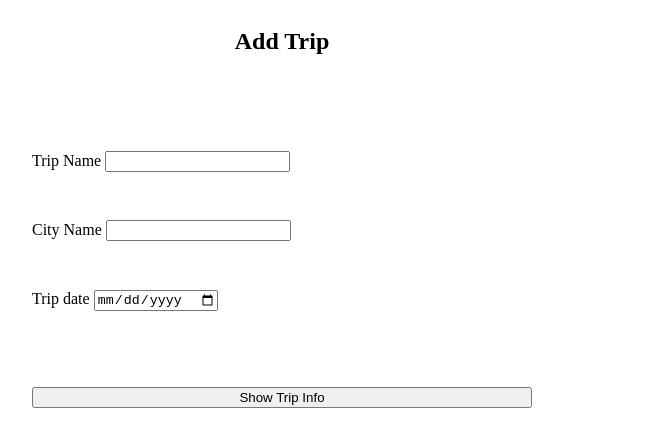
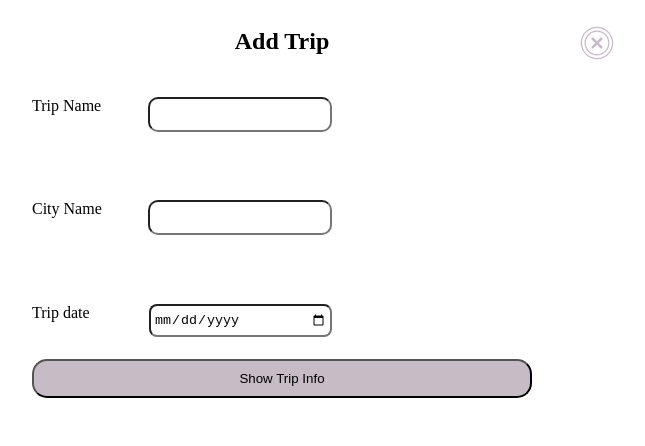
Before and after one commit to ManarSholi/Fend-Capstone-Travel-App, a website built with webpack: page src/client/views/add-trip.html in a window 1280 px wide. Shown: the whole page, without its empty margins (358-1003 px from the left). Built offline with nearby package versions, Linux system fonts and the light colour scheme; no server answers.

Commit message:
Add close button, clean code, edit style

```diff
--- a/src/client/index.js
+++ b/src/client/index.js
@@ -17,6 +17,7 @@ async function addTrip() {
 
         addTravelInfoListener();
         loadDatePicker();
+        closeInfoSection();
     }).catch((error) => {
         console.log('Error in trip.');
     });
@@ -47,6 +48,16 @@ function addTravelInfoListener() {
         travelInfoButton.addEventListener('click', (e) => getTravelInfo(e));
     } else {
         console.log('Travel Info Button Not Work!');
+    }
+}
+
+function closeInfoSection() {
+    const closeSvg = document.getElementById('close');
+    if (closeSvg) {
+        closeSvg.addEventListener('click', (e) => {
+            const addFormSection = document.getElementById('add-form-section');
+            addFormSection.style.display = 'none';
+        });
     }
 }
 
--- a/src/client/js/show-trips.js
+++ b/src/client/js/show-trips.js
@@ -47,11 +47,8 @@ const getTravelInfo = async (event) => {
             throw new Error('No data available.');
         }
 
-        console.log("weather: ", weather);
-
         const weatherDesc = weather ? weather.weather.description : '';
 
-        console.log('weatherDesc: ', weatherDesc);
         return getPixabay(`${serverURL}/get-pixabay`, {'city': city + ' ' + weatherDesc, 'country': countryName + ' ' + weatherDesc});
     })
     .then(() => {
@@ -111,20 +108,15 @@ const getPixabay = async (url, data) => {
 }
 
 const updateUI = async (event) => {
-    console.log('hello: ', event.type);
     return fetch(`${serverURL}/data`)
     .then((response) => {
         if (!response.ok) {
             throw new Error('Unable to fetch UI data.');
         }
 
-        console.log("up ui: ", response);
-
         return response.json();
     })
     .then((data) => {
-        console.log("up ui data: ", data);
-
         const res = data.data;
         if (event.type === 'load') {
             const elements = document.getElementsByClassName('trips-div');
@@ -177,6 +169,7 @@ const updateUI = async (event) => {
                 }
                 console.log(datetime);
                 img.src = pixabay.webformatURL;
+                tripName = '<div class="t-title">' + tripName.charAt(0).toUpperCase() + tripName.slice(1) + '</div>';
                 title.innerHTML = tripName + '<br> My trip to: ' + (geo ? (geo.name + ', ' + geo.countryName)  : geo.countryName) + '<br>Departing: ' + (weather ? weather.datetime : '');
                 weatherInfo.innerHTML = weather ? ('Typical weather for then is: <br>' + 'High: ' + weather.high_temp + ', Low: ' + weather.low_temp) : '';
                 state.innerHTML = weather ? (weather.weather.description) : '';
--- a/src/client/styles/style.scss
+++ b/src/client/styles/style.scss
@@ -1,6 +1,18 @@
 .data-section {
     display: flex;
     justify-content: center;
+    border: 2px solid purple;
+    border-radius: 35px;
+}
+
+.add-form-section {
+    display: flex;
+    justify-content: center;
+    min-width: 700px;
+    max-width: 700px;
+    min-height: 250px;
+    max-height: 250px;
+    position: relative;
 }
 
 .add-trip {
@@ -10,7 +22,7 @@
     max-width: 500px;
     justify-content: space-between;
     min-height: 50vh;
-    max-height: 50vh;
+    max-height: 100%;
 }
 
 .add-trip h1 {
@@ -21,8 +33,30 @@
     display: flex;
     flex-direction: column;
     justify-content: space-between;
-    min-height: 20vh;
-    max-height: 20vh;
+    min-height: 30vh;
+    max-height: 30vh;
+    min-width: 300px;
+    max-width: 300px;
+
+}
+
+.form div {
+    display: flex;
+    justify-content: space-between;
+}
+
+#trip-name, #city {
+    width: 170px;
+    height: 21px;
+    border-radius: 10px;
+    padding: 5px;
+}
+
+#date {
+    width: 173px;
+    height: 23px;
+    border-radius: 8px;
+    padding: 3px;
 }
 
 main {
@@ -39,7 +73,7 @@ main {
     border: 2px solid purple;
     border-radius: 35px;
     display: flex;
-    padding: 20px;
+    padding: 0;
     gap: 20px;
 }
 
@@ -47,6 +81,9 @@ main {
     width: 50%;
     height: 55vh;
     border-radius: 35px;
+    margin-top: 20px;
+    margin-left: 20px;
+    margin-bottom: 20px;
 }
 
 #result-section {
@@ -64,9 +101,51 @@ main {
     padding-left: 20px;
     width: 50%;
     border-radius: 35px;
+    margin-top: 20px;
+    margin-right: 20px;
+    margin-bottom: 20px;
 }
 
 .trip-title {
     text-align: start;
     width: fit-content;
 }
+
+.add-section {
+    width: 25vw;
+    display: flex;
+    flex-direction: row;
+    justify-content: space-between;
+}
+
+#add-trip {
+    border-radius: 15px;
+    background-color: #c6bcc6;
+    padding: 10px;
+}
+
+#delete-all-trips {
+    border-radius: 15px;
+    background-color: #c6bcc6;
+    padding: 10px;
+}
+
+.t-title {
+    text-align: center;
+}
+
+#close {
+    top: 15px;
+    right: 15px;
+    position: absolute;
+    width: 40px;
+    height: 40px;
+    cursor: pointer;
+}
+
+#travel-info {
+    border-radius: 15px;
+    background-color: #c6bcc6;
+    padding: 10px;
+    margin-bottom: 10px;
+}
--- a/src/client/views/add-trip.html
+++ b/src/client/views/add-trip.html
@@ -14,7 +14,23 @@
 
             </header>
             <main>
-                <section class="data-section">
+                <section class="add-form-section" id="add-form-section">
+                    <svg id="close" xmlns="http://www.w3.org/2000/svg" viewBox="0 0 64 64" width="40px" height="40px">
+                        <linearGradient id="NHD9gZdQDJj0HA67oC7KMa" x1="32" x2="32" y1="5" y2="59.134" gradientUnits="userSpaceOnUse" spreadMethod="reflect">
+                            <stop offset="0" stop-color="#1a6dff"/><stop offset="1" stop-color="#c822ff"/>
+                        </linearGradient>
+                        <path fill="#c6bcc6" d="M32,58C17.663,58,6,46.337,6,32S17.663,6,32,6s26,11.663,26,26S46.337,58,32,58z M32,8 C18.767,8,8,18.767,8,32s10.767,24,24,24s24-10.767,24-24S45.233,8,32,8z"/>
+                        <linearGradient id="NHD9gZdQDJj0HA67oC7KMb" x1="32" x2="32" y1="5" y2="59.134" gradientUnits="userSpaceOnUse" spreadMethod="reflect">
+                            <stop offset="0" stop-color="#1a6dff"/>
+                            <stop offset="1" stop-color="#c822ff"/>
+                        </linearGradient>
+                        <path fill="#c6bcc6" d="M32,52c-11.028,0-20-8.972-20-20s8.972-20,20-20s20,8.972,20,20S43.028,52,32,52z M32,14 c-9.925,0-18,8.075-18,18s8.075,18,18,18s18-8.075,18-18S41.925,14,32,14z"/>
+                        <linearGradient id="NHD9gZdQDJj0HA67oC7KMc" x1="32" x2="32" y1="20.833" y2="42.698" gradientUnits="userSpaceOnUse" spreadMethod="reflect">
+                            <stop offset="0" stop-color="#6dc7ff"/>
+                            <stop offset="1" stop-color="#e6abff"/>
+                        </linearGradient>
+                        <path fill="#c6bcc6" d="M40.692,24.724l-1.417-1.417c-0.41-0.41-1.076-0.41-1.486,0L32,29.097l-5.789-5.789 c-0.41-0.41-1.076-0.41-1.486,0l-1.417,1.417c-0.41,0.41-0.41,1.076,0,1.486L29.097,32l-5.789,5.789c-0.41,0.41-0.41,1.076,0,1.486 l1.417,1.417c0.41,0.41,1.076,0.41,1.486,0L32,34.903l5.789,5.789c0.41,0.41,1.076,0.41,1.486,0l1.417-1.417 c0.41-0.41,0.41-1.076,0-1.486L34.903,32l5.789-5.789C41.103,25.8,41.103,25.135,40.692,24.724z"/>
+                    </svg>
                     <div class="add-trip">
                         <h1>Add Trip</h1>
                         <div class="form">
--- a/src/server/index.js
+++ b/src/server/index.js
@@ -45,7 +45,6 @@ function weatherbitURL(lat, lon, key) {
 function pixabayURL(city, key) {
     const url = `https://pixabay.com/api/?key=${key}&q=${city}&image_type=photo`;
 
-    console.log('pixabay url: ', url);
     return url;
 }
 
@@ -75,7 +74,6 @@ app.post('/get-geo', async function (req, res) {
             res.send(data);
         })
         .catch((error) => {
-            console.log("error: ", error);
             res.status(500).json({ error: "Internal Server Error" });
         });
 });
@@ -105,7 +103,6 @@ app.post('/get-weather', async function (req, res) {
             }
         })
         .catch((error) => {
-            console.log("error: ", error);
             res.status(500).json({ error: "Internal Server Error" });
         });
 });
@@ -146,7 +143,6 @@ app.post('/get-pixabay', async function (req, res) {
             i += 1;
         })
         .catch((error) => {
-            console.log("error: ", error);
             res.status(500).json({ error: "Internal Server Error" });
         });
 });
```
Also changed, not shown: src/client/views/index.html (+1 -1 lines).
